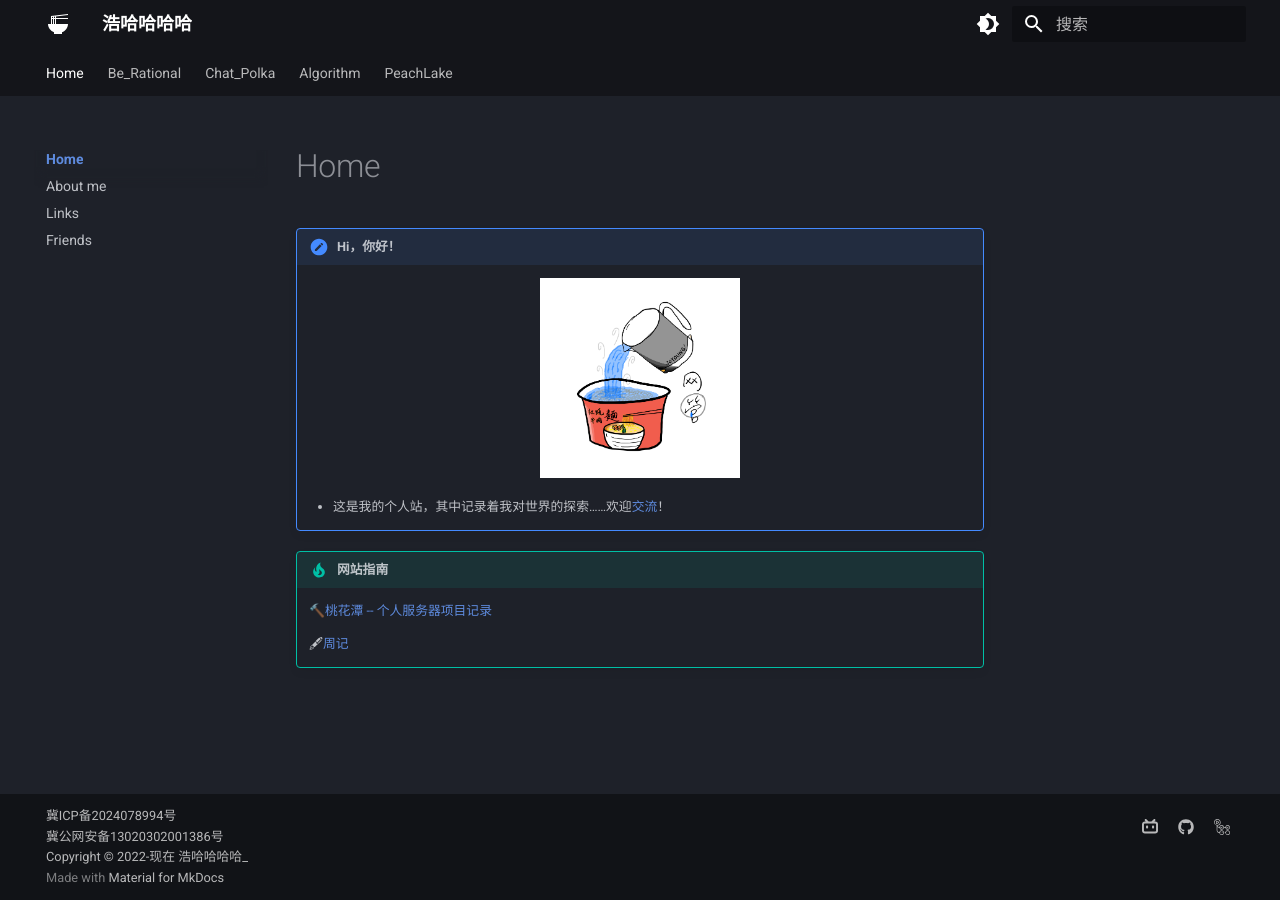
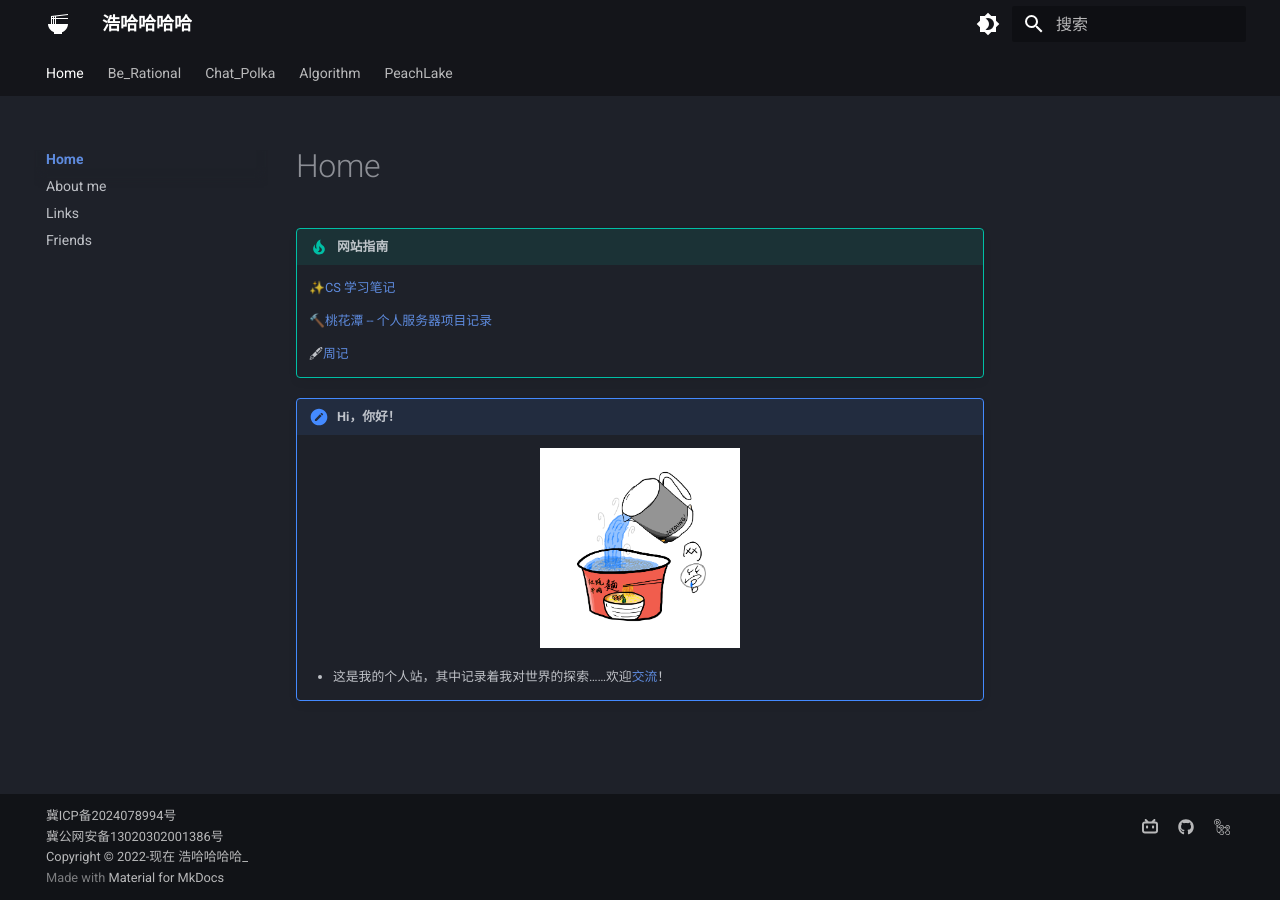
Before and after one commit to Haohahahaha/HomePage, an MkDocs documentation site: the page built from docs/index.md, in a window 1280 px wide. Built offline with MkDocs 1.6.1 and Material for MkDocs 9.7.7, drawn with Linux system fonts in a browser that asks for light colours; some of the changed lines change nothing that is shown.

Commit message:
2026-06-08_23:09:58 update

```diff
--- a/docs/index.md
+++ b/docs/index.md
@@ -1,4 +1,13 @@
 # Home
+
+
+!!! tip "网站指南"
+
+    ✨[CS 学习笔记](https://cs.haohaha.cn/)
+
+    🔨[桃花潭 -- 个人服务器项目记录](https://peachlake.haohaha.cn/)
+
+    🖋[周记](https://chat.haohaha.cn/1-Weekly/2026/)
 
 !!! note "Hi，你好！"
 
@@ -7,9 +16,3 @@
 	</div>
 
     - 这是我的个人站，其中记录着我对世界的探索……欢迎[交流](https://haohaha.cn/links/)！
-
-!!! tip "网站指南"
-
-    🔨[桃花潭 -- 个人服务器项目记录](https://peachlake.haohaha.cn/)
-
-    🖋[周记](https://chat.haohaha.cn/1-Weekly/2026/)
```
